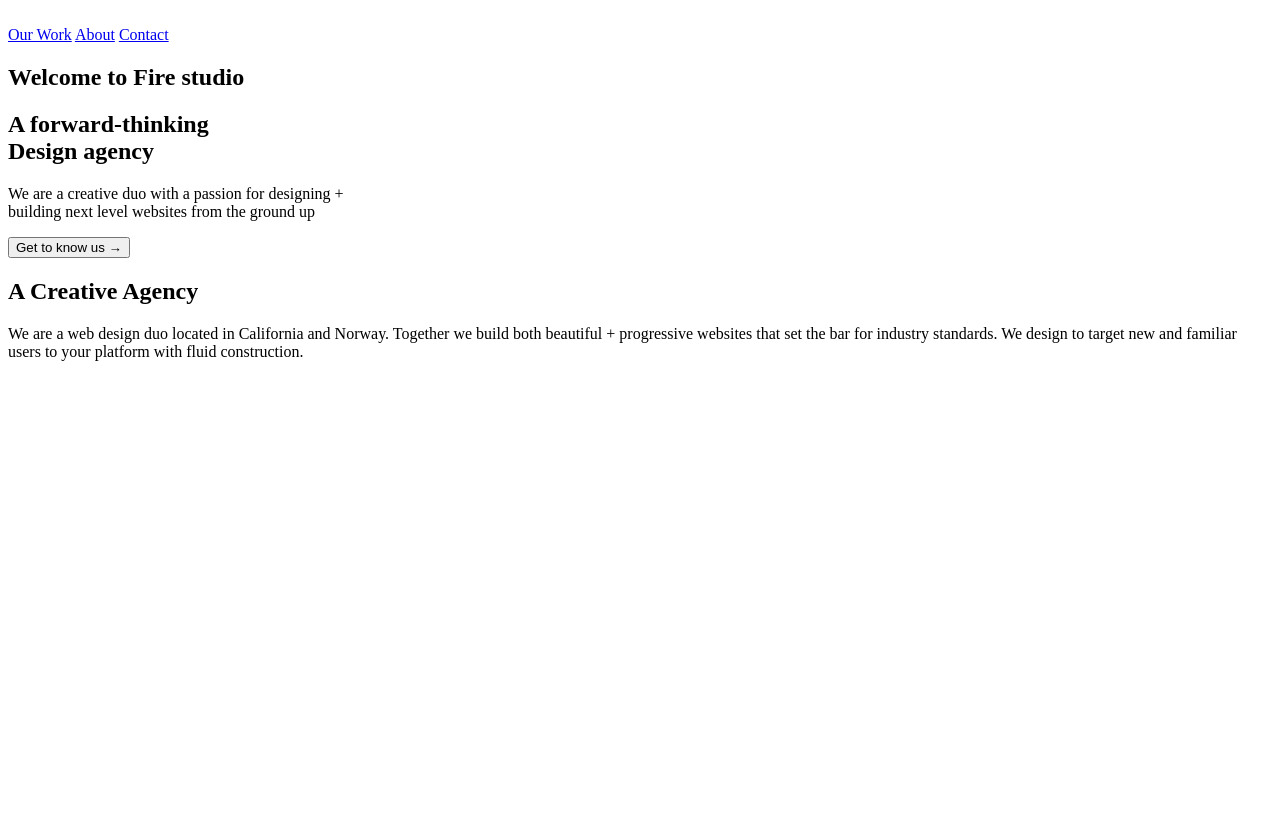
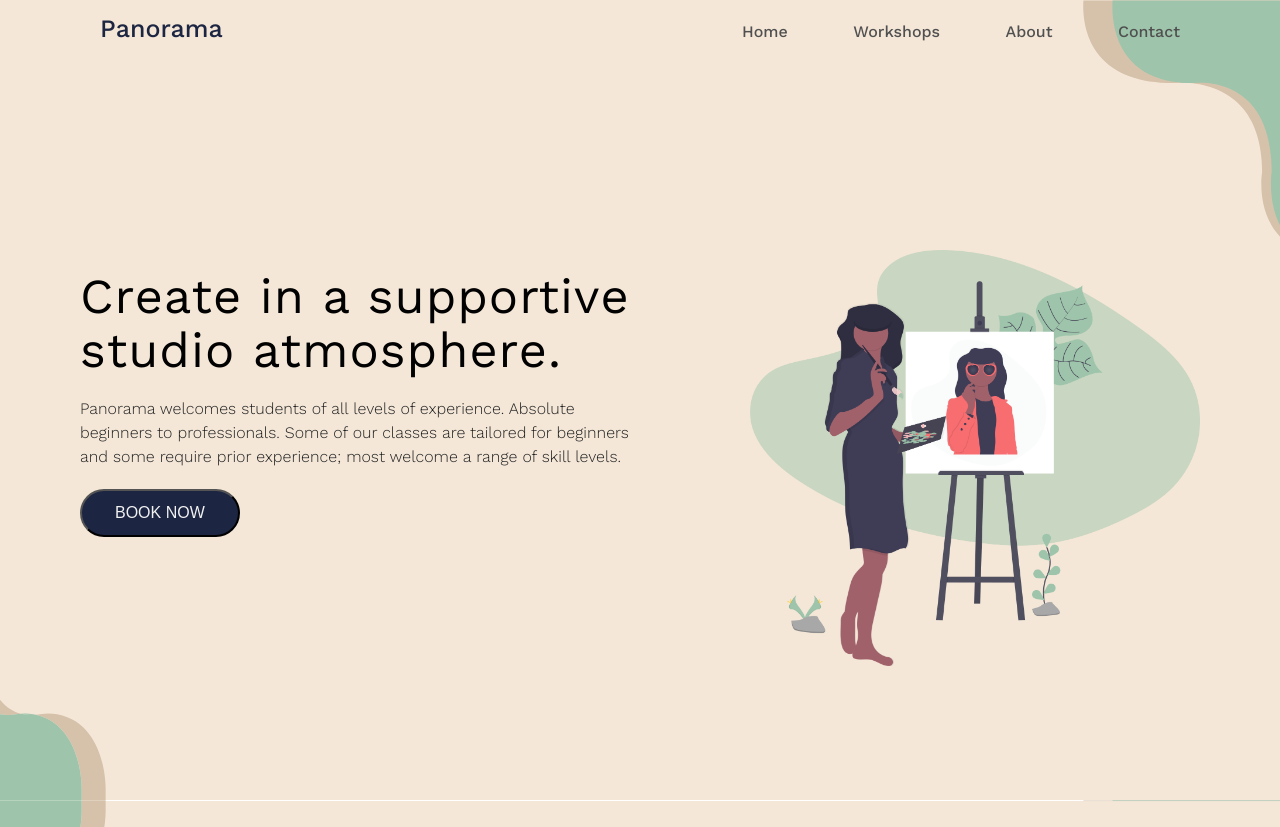
Before and after one commit to jacob-alxndr/panorama, a plain HTML site: page index.html in a window 1280 px wide. Shown: the top 827 px of the page. Before the commit the page ends 800 px from the top, so only its background shows below. Drawn offline with nearby package versions, Linux system fonts and the light colour scheme.

Commit message:
added header + about section

```diff
--- a/index.html
+++ b/index.html
@@ -7,43 +7,49 @@
     <meta charset="utf-8">
     <!-- Viewport for responsive web design -->
     <meta name="viewport" content="width=device-width, initial-scale=1, viewport-fit=cover">
-    <title>Design Studio</title>
+    <title>Workshop</title>
     <!-- Meta Description -->
-    <meta name="Design Studio" content="A forward-thinking digital agency">
+    <meta name="Panorama Studio" content="Creative Arts Studio">
     <!-- Recommended favicon format -->
     <link rel="icon" type="image/jpg" href="./img/logo-01.png">
     <!-- auto refresh -->
     <!-- <meta http-equiv="refresh" content="20" > -->
-    <link rel="stylesheet" type="text/css" href="css/reset.css">
     <link rel="stylesheet" type="text/css" href="css/main.css">
 </head>
 <body>
 
-
-
 <header class="header">
 
-    <a class="header__logo">
-        <img src="./img/logo-01.png" alt="" class="header__image">
-    </a>
-
     <nav class="navigation">
-
-        <a href="#" class="navigation__link">Our Work</a>
-        <a href="#" class="navigation__link">About</a>
-        <a href="#" class="navigation__link"> Contact</a>
+        <a href="#" class="navigation__title"> Panorama</a>
+        <div class="links">
+            <a href="#" class="navigation__link">Home</a>
+            <a href="#" class="navigation__link">Workshops</a>
+            <a href="#" class="navigation__link"> About</a>
+            <a href="#" class="navigation__link"> Contact</a>
+        </div>
     </nav>
 
     <section class="hero section">
         <div class="u-container">
-            <div class="hero__heading">
-                <h1 class="hero__intro"> Welcome to Fire studio</h1>
-                <h1 class="hero__title"> A forward-thinking <br>Design agency</h1>
-                <p class="hero__paragraph paragraph ">
-                    We are a creative duo with a passion for designing +<br> building
-                    next level websites from the ground up</p>
-                    <button class="btn btn--big">Get to know us &rarr;</button>
+
+            <div class="hero__heading row">
+                <div class="hero__text">
+                    <h1 class="hero__title row__box"> Create in a supportive
+                            <br> studio atmosphere.</h1>
+                    <p class="hero__paragraph paragraph ">
+                            Panorama welcomes students of all levels of experience.
+                            Absolute beginners to professionals. Some of our classes
+                            are tailored for beginners and some require prior experience;
+                            most welcome a range of skill levels.
+                    </p>
+                    <button class="btn btn--big">Book now</button>
                 </div>
+
+                <div class="hero__images row__box">
+                    <img class="hero__image" src="./assets/img/hero-img.png" alt="girl painting">
+                </div>
+
             </div>
         </div>
     </section>
@@ -54,16 +60,33 @@
 
     <section class="about section">
         <div class="u-container">
-            <div class="about__copy">
-                <h1 class="about__title"> A Creative Agency</h1>
-                <p class="about__paragraph">
-                    We are a web design duo located in California and Norway.
-                    Together we build both beautiful + progressive websites that set
-                    the bar for industry standards. We design to target new and familiar users
-                    to your platform with fluid construction.
-                </p>
-            </div>
+                <div class="about__heading row">
+
+                        <div class="about_images row__box">
+                                <img class="about__image" src="./assets/img/about-img.png" alt="girl painting">
+                        </div>
+
+                        <div class="about__text row__box">
+                            <h1 class="about__title"> We believe in good old fashioned service.</h1>
+                            <p class="about__paragraph paragraph ">
+                                    We will go out of our way to ensure your experience with us is
+                                    tip top and exceeds expectations for both individual class goers
+                                    to large corporate groups.  We have a friendly, welcoming studio
+                                    environment unique in San Francisco.
+                            </p>
+
+                        </div>
+
+                    </div>
         </div>
     </section>
 
+    <section class=" section">
+            <div class="u-container">
+
+
+
+            </div>
+        </section>
+
 </main>
--- a/scss/abstracts/_variables.scss
+++ b/scss/abstracts/_variables.scss
@@ -1,30 +1,35 @@
 // COLORS
-$color-primary: #dd5d49;
-$color-secondary:#dd5d49;
-$color-tertiary: #dd5d49;;
+$color-primary: #9EC5AB;
+$color-secondary:#F4E7D7;
+$color-tertiary: #1C2541;;
 $white: #fff;
 $off-white: #f1f1f1;
 $light-grey: #eee;
+$black:#010101;
+
 $light-text: rgb(80, 80, 80);
 $dark-text: #222;
-$black:#010101;
 
 //FONTS
-$h1: 6rem;
-$h2: 4.5rem;
-$h3: 3.375rem;
+$h1: 4.883rem;
+$h2: 3.906rem;
+$h3: 3.125rem;
 $h4: 2.5rem;
-$h5: 1.5rem;
-$p-small: 15px;
+$h5: 1.6rem;
+$p-small: 1.280px;
 
 //MARGINS
+$margin-xs: 1rem;
 $margin-small: 2rem;
 $margin-medium: 4rem;
 $margin-large: 6rem;
 $margin-huge: 10rem;
+$margin-mega: 15rem;
 
 //PADDING
+$padding-xs: 1rem;
 $padding-small: 2rem;
 $padding-medium: 4rem;
 $padding-large: 6rem;
 $padding-huge: 10rem;
+$padding-mega: 15rem;
--- a/scss/base/_reset.scss
+++ b/scss/base/_reset.scss
@@ -5,5 +5,8 @@
 }
 
 html{
+    margin: 0;
+    padding: 0;
+    box-sizing: border-box;
     font-size: 62.5%;
 }
--- a/scss/base/_typography.scss
+++ b/scss/base/_typography.scss
@@ -1,5 +1,4 @@
-@import url('https://fonts.googleapis.com/css?family=Work+Sans:100,300,400,500,700');
-@import url('https://fonts.googleapis.com/css?family=Merriweather:700|Montserrat');
+@import url('https://fonts.googleapis.com/css?family=Work+Sans:100,200,300,400,500,700');
 
 body {
     font-family: 'work sans', sans-serif;
@@ -36,6 +35,10 @@ h5{
 
 //UTILITY TYPOGRAPHY
 .paragraph {
+        font-weight: 300;
+        margin: 0 0 $margin-small 0;
+        font-size: $h5;
+
     &__small {font-size: 1.5rem;}
     &__grey {color: $light-text;}
 }
--- a/scss/components/_buttons.scss
+++ b/scss/components/_buttons.scss
@@ -1,54 +1,19 @@
 .btn{
     font-weight: 100;
-    text-transform: uppercase;
     padding: 1rem 1.5rem;
     background-color: $off-white;
-    color:$black;
-    border: 1px solid $off-white;
     cursor: pointer;
 
 
-  &--big{
+    &--big{
 
-    border-radius: .4rem;
-    position: relative;
-    animation: FadeLeft 1.5s;
-    transition: all 1s ease;
-
-    &:hover{
+      border-radius: 5rem;
+      position: relative;
+      background-color: $color-tertiary;
       color: $off-white;
-      background-color: $black;
+      padding: 1.3rem 3.3rem;
+      font-size: 1.6rem;
+      text-transform: uppercase;
     }
 
-
-      &:after,
-      &:before {
-        content: '';
-        position: absolute;
-        bottom: 0;
-        left: 0;
-        width: 0%;
-        height: 100%;
-        background-color: $color-primary;
-        transition: all 1s ease;
-        z-index: -1;
-
-      }
-      &:hover:after {
-        width: 100%;
-      }
   }
-
-  &--home{
-    border-radius: 100%;
-    width: 3rem;
-    height: 3rem;
-    padding: 0;
-    transition: all 200ms ease-in-out;
-
-      &:hover{
-        background-color: $off-white;
-        transform: scale(1.3);
-      }
-  }
-}
--- /dev/null
+++ b/scss/components/_grid.scss
@@ -0,0 +1,12 @@
+.row{
+        display:flex;
+        justify-content:space-between;
+        align-content:baseline;
+        max-width: 130rem;
+        padding-top: 25rem;
+
+        &__box{
+            flex:1;
+
+        }
+}
--- a/scss/layout/_header.scss
+++ b/scss/layout/_header.scss
@@ -1,72 +1,43 @@
 .header{
-    // background-image:
-    // url(../img/fire__logo--hero-01.png);
-    // background-size: cover;
-    // background-position: center;
-    // background-repeat: no-repeat;
-    background-color: $black;
-    // background-blend-mode: lighten;
 
-    height:100vh;
-    /* background-image: linear-gradient(to right, rgba(0,0,0,0.4), rgba(0, 0, 0, 1)),url(../img/rock.jpg);
+    background-image:
+    url(../assets/img/hero_bg-01.svg);
     background-size: cover;
     background-position: center;
-    background-repeat: no-repeat; */
-
-    &__logo{
-        z-index: 5;
-        position: fixed;
-        top:2rem;
-        left:1rem;
-        width:8rem;
-        display: block;
-        cursor: pointer;
-        animation: fadeIn 1.3s;
-    }
-
-    &__image{
-        width: 100%;
-    }
+    background-repeat: no-repeat;
+    height:100vh;
 }
 
 .hero{
 
-    &__heading{
-        @include center;
-        left:40%;
-        color: $off-white;
 
-    }
+    &__text{
 
-    &__intro{
-        font-size: $h5;
-        font-weight: 300;
-        text-transform: uppercase;
-        color:$color-secondary;
-        margin-bottom: $margin-large;
-        animation: FadeLeft 1.1s;
+        padding-right: $padding-huge;
 
     }
 
     &__title{
-        font-family: 'Montserrat', sans-serif;
-        font-family: 'Merriweather', serif;
+        font-family: 'work sans', sans-serif;
         font-size: $h1;
-        font-weight: 700;
+        font-weight: 400;
         letter-spacing: 1px;
-        margin: $margin-small 0 $margin-small 0rem;
-        text-transform: capitalize;
-        animation: FadeLeft 1.1s;
-        color:$off-white;
-        line-height: 1.5;
+        margin: $margin-small 0;
+        color:$black;
+        line-height: 1.1;
 
     }
 
-    &__paragraph {
-        font-weight: 100;
-        margin: 0 0 $margin-medium 0;
-        letter-spacing: 2px;
-        animation: FadeLeft 1.3s;
+    &__images{
+
+        min-height:2rem;
+
+
+    }
+
+    &__image{
+
+        width: 45rem;
 
     }
 }
--- a/scss/layout/_navigation.scss
+++ b/scss/layout/_navigation.scss
@@ -1,32 +1,38 @@
 .navigation{
-    z-index: 4;
+    z-index: 5;
     position: fixed;
     top: 0;
     right: 0;
     height:5vh;
-    width:30%;
+    width:100%;
     display:flex;
     flex-direction: row;
-    justify-content: space-around;
-    align-items: center;
-    align-content: flex-start;
-    background-color: rgba($black,0);
-    animation: fadeIn 1.3s;
-    padding: $padding-large 0;
-    backface-visibility: hidden;
-    -webkit-backface-visibility: hidden;
+    justify-content: space-between;
+    align-items: baseline;
+    padding: $padding-xs $padding-huge;
+
+        &__title{
+            display: block;
+            font-weight: 500;
+            text-decoration: none;
+            color: $color-tertiary;
+            font-size: $h4;
+        }
 
         &__link{
-            font-weight: 100;
-            color: $off-white;
+            font-size: $h5;
+            display: inline-block;
+            font-weight: 500;
+            color: $light-text;
             text-decoration: none;
             border-bottom: 2px solid transparent;
-            transition: all .5s ease-out;
-            // transform: translateY(-50%) rotate(270deg);
 
             &:hover{
-                border-bottom: 2px solid $white;
+                border-bottom: 2px solid $light-text;
             }
 
+            &:not(:last-child){
+                margin-right: $margin-large;
+            }
         }
 }
--- a/scss/main.scss
+++ b/scss/main.scss
@@ -12,6 +12,7 @@
 
 // COMPONENTS
 @import 'components/buttons';
+@import 'components/grid';
 
 // LAYOUT
 @import 'layout/footer';
--- a/scss/pages/_home.scss
+++ b/scss/pages/_home.scss
@@ -1,25 +1,39 @@
 .about{
     height:100vh;
     position: relative;
-    background-color: $color-primary;
+    background-image:
+    url(../assets/img/about_bg-01.svg);
+    background-size: cover;
+    background-position: center;
+    background-repeat: no-repeat;
 
-        &__copy{
-            @include center;
-            color: $off-white;
-            margin-right:-50%;
-            max-width: 80rem;
-        }
 
-        &__title{
-            font-size: $h4;
-            font-weight: 100;
-            margin-bottom: 5rem;
-            text-transform: uppercase;
-        }
+    &__text{
 
-        &__paragraph{
-            font-size: $h3;
-            font-weight: 300;
+        padding-left: $padding-huge;
 
-        }
+    }
+
+    &__title{
+
+
+        font-size: $h2;
+        font-weight: 400;
+        letter-spacing: 1px;
+        margin: $margin-small 0;
+        color:$black;
+        line-height: 1.2;
+
+    }
+
+    &__images{
+        min-height:2rem;
+
+
+    }
+
+    &__image{
+        width: 45rem;
+
+    }
 }
```
Also changed, not shown: scss/abstracts/_mixins.scss (+4 -4 lines), assets/img/about-img.png (added), assets/img/about_bg-01.svg (added), assets/img/hero-img.png (added), assets/img/hero_bg-01.svg (added), css/main.css, 4 other files.
